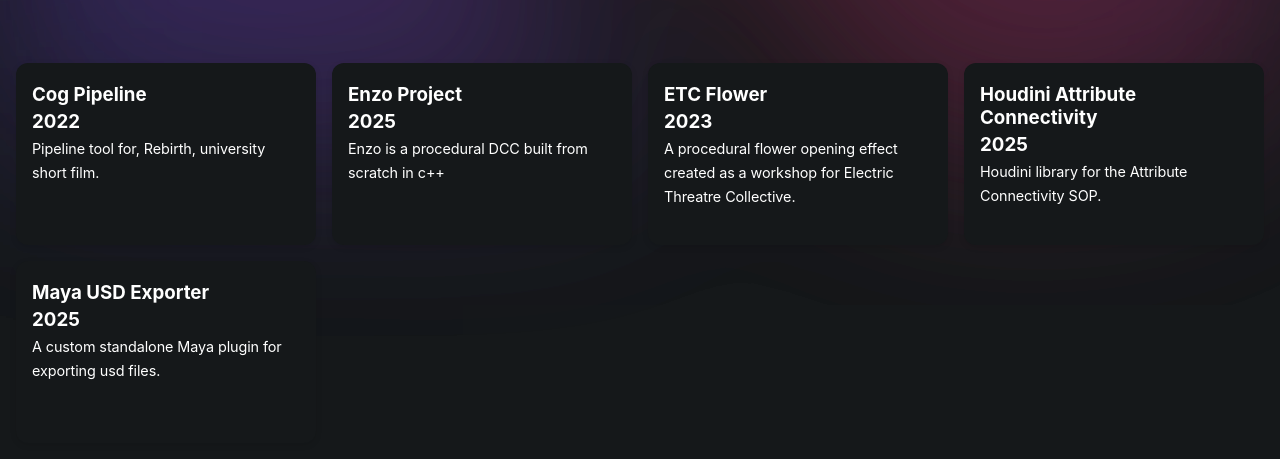
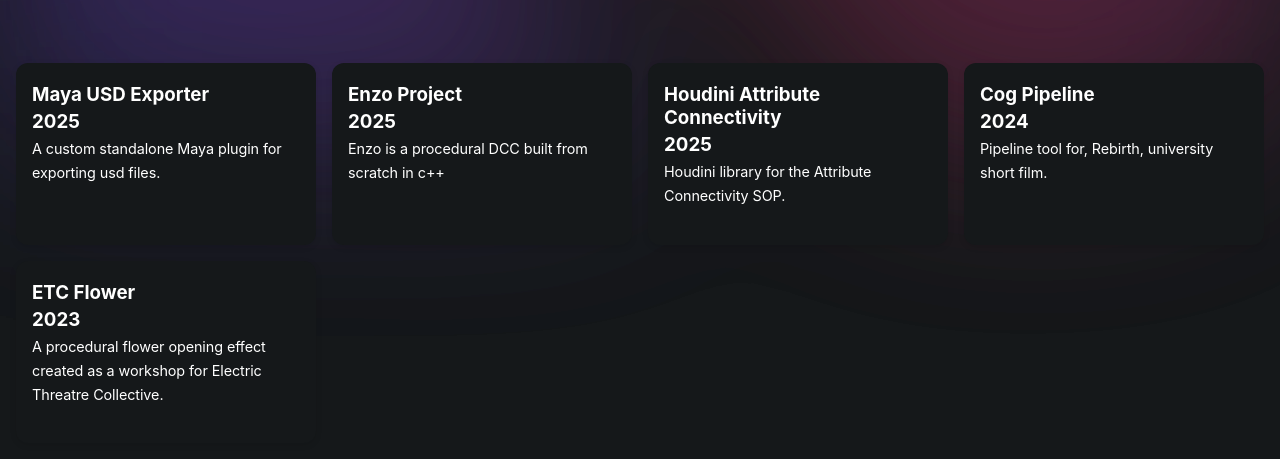
Before and after one commit to ParkerBritt/website, an Astro site: page / in a window 1280 px wide. Shown: the part 666-1125 px from the top of the page. Built offline with nearby package versions, Linux system fonts and the light colour scheme; Astro itself is replaced by a stand-in of ours.

Commit message:
feat: sort projects by date

```diff
--- a/src/components/ProjectCard.astro
+++ b/src/components/ProjectCard.astro
@@ -9,7 +9,7 @@ console.log(hrefLink)
 <a href={hrefLink}>
     <div class="project-card">
         <h3>{project.frontmatter.title}</h3>
-        <h3>{project.frontmatter.year}</h3>
+        <h3>{new Date(project.frontmatter.date).getFullYear()}</h3>
         {project.frontmatter.image && (
             <img src={project.frontmatter.image} alt={project.frontmatter.title} />
         )}
--- a/src/components/Projects.astro
+++ b/src/components/Projects.astro
@@ -7,7 +7,13 @@ import ProjectCard from '../components/ProjectCard.astro';
 import Layout from '../layouts/Layout.astro';
 
 const allProjects = await Astro.glob('../projects/*.{md,mdx}');
-const projects = allProjects.filter((project) => !project.frontmatter.draft && (project.frontmatter.slug || project.frontmatter.link));
+const projects = allProjects
+    .filter((project) => !project.frontmatter.draft && (project.frontmatter.slug || project.frontmatter.link))
+    .sort(function(a, b) {
+        var c = new Date(a.frontmatter.date);
+        var d = new Date(b.frontmatter.date);
+        return d-c;
+    });
 ---
 
 <div id="container">
--- a/src/projects/cog.md
+++ b/src/projects/cog.md
@@ -1,7 +1,7 @@
 ---
 title: Cog Pipeline
 slug: cog-pipeline
-year: 2022
+date: 2024-05-02
 description: Pipeline tool for, Rebirth, university short film.
 ---
 
--- a/src/projects/enzo.md
+++ b/src/projects/enzo.md
@@ -1,7 +1,7 @@
 ---
 title: Enzo Project
 # slug: enzo
+date: "2025-05-02"
 link: https://enzosoftware.org
-year: 2025
 description: Enzo is a procedural DCC built from scratch in c++
 ---
--- a/src/projects/etc-flower.mdx
+++ b/src/projects/etc-flower.mdx
@@ -2,7 +2,7 @@
 title: ETC Flower
 # slug: etc-flower
 link: https://youtu.be/Gk5Y3Dx13aM
-year: 2023
+date: "Mar 31, 2023"
 description: A procedural flower opening effect created as a workshop for Electric Threatre Collective.
 
 ---
--- a/src/projects/houdini-attribute-connectivity.md
+++ b/src/projects/houdini-attribute-connectivity.md
@@ -1,7 +1,7 @@
 ---
 title: Houdini Attribute Connectivity
 link: https://github.com/ParkerBritt/houdini-attribute-connectivity
-year: 2025
+date: "2025"
 description: Houdini library for the Attribute Connectivity SOP.
 ---
 
--- a/src/projects/maya-usd-export.md
+++ b/src/projects/maya-usd-export.md
@@ -1,6 +1,6 @@
 ---
 title: Maya USD Exporter
 link: https://github.com/ParkerBritt/maya-usd-export
-year: 2025
+date: "May 19, 2025"
 description: A custom standalone Maya plugin for exporting usd files.
 ---
```
